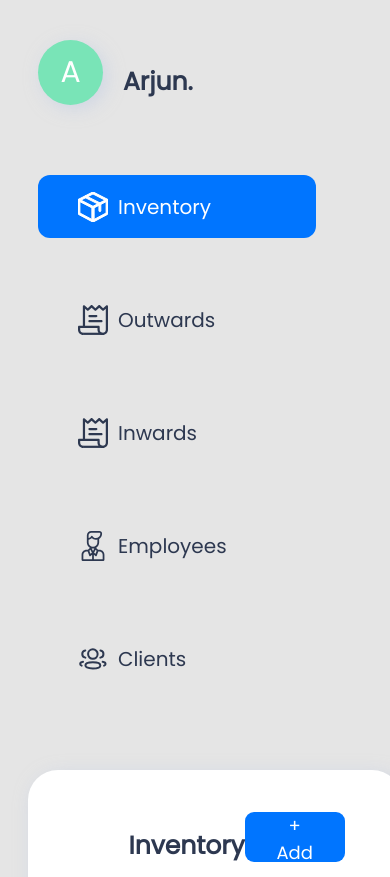
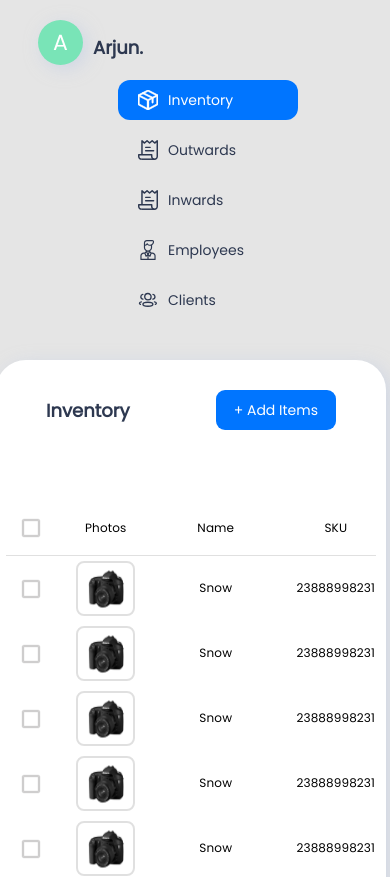
Before and after one commit to qridwan/smart-erp-app, a React (Create React App) app: page /dashboard in a window 390 px wide. Shown: the top 877 px of the page. Built offline with nearby package versions, Linux system fonts and the light colour scheme.

Commit message:
[styling] mobile view

```diff
--- a/src/App.css
+++ b/src/App.css
@@ -54,6 +54,12 @@ input::placeholder {
 .icons {
   margin-right: 10px;
 }
+@media only screen and (max-width: 800px){
+ .icons {
+   width: 20px;
+   height: 20px;
+ }
+}
 
 .side_nav:hover {
   background: #0075ff;
--- a/src/components/Dashboard/AddClient.jsx
+++ b/src/components/Dashboard/AddClient.jsx
@@ -9,7 +9,6 @@ import {
   Error,
   InputDiv,
   Label,
-  MainTitle,
   SubmitButton,
   TopBar,
 } from "../../styles/styles";
@@ -40,7 +39,7 @@ const AddClient = ({ setShow }) => {
       <AddItemContainer className="px-3">
         <form onSubmit={handleSubmit(onSubmit)}>
           <Row className="w-100 p-0 m-0">
-            <Col md={3} xs={6}>
+            <Col md={3} xs={12}>
               <InputDiv>
                 <Label>Agency Name</Label>
                 <ApplyFormInput
@@ -51,7 +50,7 @@ const AddClient = ({ setShow }) => {
                 {errors.agency && <Error>Agency name is required</Error>}
               </InputDiv>
             </Col>
-            <Col md={3} xs={6}>
+            <Col md={3} xs={12}>
               <InputDiv>
                 <Label>Phone Number</Label>
                 <ApplyFormInput
@@ -63,7 +62,7 @@ const AddClient = ({ setShow }) => {
                 {errors.number && <Error>Phone Number is required</Error>}
               </InputDiv>
             </Col>
-            <Col md={3} xs={6}>
+            <Col md={3} xs={12}>
               <InputDiv>
                 <Label>Email</Label>
                 <ApplyFormInput
@@ -76,7 +75,7 @@ const AddClient = ({ setShow }) => {
                 {errors.email && <Error>Email is required</Error>}
               </InputDiv>
             </Col>
-            <Col md={3} xs={6}>
+            <Col md={3} xs={12}>
               <InputDiv>
                 <Label>Customer Name</Label>
                 <ApplyFormInput
@@ -93,7 +92,7 @@ const AddClient = ({ setShow }) => {
             </Col>
           </Row>
           <Row className="w-100 p-0 m-0">
-            <Col md={6} xs={6}>
+            <Col md={6} xs={12}>
               <InputDiv>
                 <Label>Address</Label>
                 <ApplyFormInput
@@ -103,7 +102,7 @@ const AddClient = ({ setShow }) => {
                 />
               </InputDiv>
             </Col>
-            <Col md={3} xs={6}>
+            <Col md={3} xs={12}>
               <InputDiv>
                 <Label>City</Label>
                 <ApplyFormInput
@@ -113,7 +112,7 @@ const AddClient = ({ setShow }) => {
                 />
               </InputDiv>
             </Col>
-            <Col md={3} xs={6}>
+            <Col md={3} xs={12}>
               <InputDiv>
                 <Label>District</Label>
                 <ApplyFormInput
@@ -125,7 +124,7 @@ const AddClient = ({ setShow }) => {
             </Col>
           </Row>
           <Row className="w-100 p-0 m-0">
-            <Col md={3} xs={6}>
+            <Col md={3} xs={12}>
               <InputDiv>
                 <Label>State</Label>
                 <ApplyFormInput
@@ -136,7 +135,7 @@ const AddClient = ({ setShow }) => {
                 {errors.state && <Error>State is required</Error>}
               </InputDiv>
             </Col>
-            <Col md={3} xs={6}>
+            <Col md={3} xs={12}>
               <InputDiv>
                 <Label>Pincode</Label>
                 <ApplyFormInput
@@ -149,7 +148,7 @@ const AddClient = ({ setShow }) => {
                 {errors.pincode && <Error>Pincode is required</Error>}
               </InputDiv>
             </Col>
-            <Col md={6} xs={6}>
+            <Col md={6} xs={12}>
               <InputDiv>
                 <Label>Remarks</Label>
                 <ApplyFormInput
--- a/src/components/Dashboard/Clients.jsx
+++ b/src/components/Dashboard/Clients.jsx
@@ -123,7 +123,7 @@ const Clients = ({ date }) => {
               </Button>
             </div>
           </TopBar>
-          <TableContainer className="mt-5">
+          <TableContainer className="mt-lg-5">
             <Table className={classes.table} aria-label="simple table">
               <TableHead className={classes.thead}>
                 <TableRow>
--- a/src/components/Dashboard/Dashboard.jsx
+++ b/src/components/Dashboard/Dashboard.jsx
@@ -59,6 +59,7 @@ const Dashboard = () => {
                 <BoldText> {user} </BoldText>
               </Content>
             </Head>
+            <NavItems>
               {sidebarData.map((obj, i) => {
                 const handleOnCLick = () => {
                   setShow(obj.title.toLowerCase());
@@ -79,9 +80,10 @@ const Dashboard = () => {
                   </Section>
                 );
               })}
+            </NavItems>
           </Sidebar>
         </Col>
-        <Col md={9} sm={12} className="offset-1 p-0">
+        <Col md={9} sm={12} className="offset-md-1 p-0">
           <ContentSection>
             <DashboardContent>
               {show === "inventory" && <Inventory />}
@@ -103,6 +105,15 @@ const Sidebar = styled.div`
   padding-left: 50px;
 `;
 const Section = styled.div``;
+const NavItems = styled.div`
+  @media only screen and (max-width: 800px) {
+    display: flex;
+    flex-direction: column;
+    flex-wrap: wrap;
+    justify-content: center;
+    align-items: center;
+  }
+`;
 const Title = styled.p`
   display: inline-block;
   font-family: Poppins;
@@ -111,6 +122,10 @@ const Title = styled.p`
   line-height: 28px;
   color: #2d3850;
   margin-bottom: 0;
+  @media only screen and (max-width: 800px) {
+    font-size: 14px;
+    line-height: 18px;
+  }
 `;
 const SidebarContent = styled.div`
   width: 278px;
@@ -120,6 +135,12 @@ const SidebarContent = styled.div`
   align-items: center;
   margin-bottom: 50px;
   padding: 15px 40px;
+  @media only screen and (max-width: 800px) {
+    height: 40px;
+    width: 180px;
+    margin-bottom: 10px;
+    padding: 10px 20px;
+  }
 `;
 const ContentSection = styled.div`
   min-height: 100vh;
@@ -128,6 +149,10 @@ const ContentSection = styled.div`
 const Head = styled.div`
   margin-bottom: 70px;
   margin-top: 40px;
+  @media only screen and (max-width: 800px) {
+    margin-bottom: 15px;
+    margin-top: 20px;
+  }
 `;
 const Content = styled.div`
   display: flex;
--- a/src/components/Dashboard/Employees.jsx
+++ b/src/components/Dashboard/Employees.jsx
@@ -145,23 +145,23 @@ const Employees = ({ date }) => {
           <Button onClick={handlePopup}>+ Add Employees</Button>
         </div>
       </TopBar>
-      <div className="mb-5 mr-5 d-flex justify-content-between">
+      <TopBar className="py-0">
         <HiddenButtons
           className={selectedItems.length ? "visible" : "invisible"}
         >
           <EditButton> Edit </EditButton>
           <DeleteButton> Delete </DeleteButton>
         </HiddenButtons>
-        <SearchContainer style={{ maxWidth: "300px", margin: "0 40px 0 0" }}>
-          <section className="w-100 d-flex justify-content-between">
+        <EmployeeSearchContainer>
+          <section className="w-100 d-flex justify-content-between align-items-center">
             <SearchIcon />
             <SearchInput
               placeholder="Search by client..."
               type="text"
             ></SearchInput>
           </section>
-        </SearchContainer>
-      </div>
+        </EmployeeSearchContainer>
+      </TopBar>
       <Row className="w-100 p-0 m-0">
         <Col md={8} xs={12} className="pl-4">
           <TableContainer className="w-100 m-0">
@@ -191,7 +191,7 @@ const Employees = ({ date }) => {
             <ModalEmployee modalIsOpen={modalIsOpen} closeModal={closeModal} />
           </TableContainer>
         </Col>
-        <Col md={4} xs={12}>
+        <Col md={4} xs={12} className="justify-content-center">
           <RecentActivityContainer>
             <Heading>Recent Activity</Heading>
             <RecentEmployee>
@@ -236,6 +236,9 @@ const RecentActivityContainer = styled.div`
   box-sizing: border-box;
   border-radius: 19px;
   margin-right: 20px;
+  @media only screen and (max-width: 800px) {
+    margin: 0;
+  }
 `;
 const RecentEmployee = styled.div`
   padding: 15px 20px;
@@ -245,10 +248,16 @@ const Content = styled.div``;
 const HistoryText = styled.p`
   font-weight: 500;
   font-size: 18px;
-  line-height: 2px;
+  line-height: 22px;
   color: rgba(45, 56, 80, 0.91);
   padding: 0;
   margin: 10px 0 20px 0;
+  @media only screen and (max-width: 800px) {
+    font-size: 14px;
+    line-height: 18px;
+    padding: 0;
+    margin: 2px 0 0 0;
+  }
 `;
 const TimeCreated = styled.span`
   font-weight: 500;
@@ -257,8 +266,27 @@ const TimeCreated = styled.span`
   color: rgba(45, 56, 80, 0.43);
   padding-top: 20px;
   margin: 0;
+  @media only screen and (max-width: 800px) {
+    font-size: 12px;
+    line-height: 18px;
+    padding-top: 4px;
+  }
 `;
 
 const HiddenButtons = styled.div`
   margin: 0 40px;
+  @media only screen and (max-width: 800px) {
+    order: 2;
+    margin: 0;
+  }
 `;
+
+const EmployeeSearchContainer = styled(SearchContainer)`
+  max-width: 300px;
+  margin: 0 40px 0 0;
+  @media only screen and (max-width: 800px) {
+    max-width: 100%;
+    margin: 10px 10px 0 0;
+    order: 1;
+  }
+`;
--- a/src/components/Dashboard/Inwards.jsx
+++ b/src/components/Dashboard/Inwards.jsx
@@ -109,13 +109,11 @@ const Inwards = () => {
         )}
         {show === "search_order" ? (
           <Button outline onClick={() => setShow("receive_order")}>
-            {" "}
-            Receive Order{" "}
+             Receive Order
           </Button>
         ) : (
           <Button outline onClick={() => setShow("search_order")}>
-            {" "}
-            Search Orders{" "}
+           Search Orders
           </Button>
         )}
       </TopBar>
--- a/src/components/Dashboard/Outwards.jsx
+++ b/src/components/Dashboard/Outwards.jsx
@@ -114,7 +114,7 @@ const Outwards = ({ date }) => {
           </TitleContainer>
           <TopBar className="py-0">
             <SearchContainer>
-              <section className="w-100 d-flex justify-content-between">
+              <section className="w-100 d-flex justify-content-between align-items-center">
                 <SearchIcon />
                 <SearchInput
                   placeholder="Search by client..."
@@ -235,4 +235,7 @@ export default Outwards;
 
 const TitleContainer = styled.div`
   padding: 40px 100px 0 100px;
+  @media only screen and (max-width: 800px){
+    padding: 20px 50px 0 50px;
+  }
 `;
--- a/src/components/Dashboard/ReceiveOrder.jsx
+++ b/src/components/Dashboard/ReceiveOrder.jsx
@@ -17,6 +17,7 @@ import {
   MainTitle,
   Select,
   SubmitButton,
+  TableContainer,
   TableInput,
   TableSelect,
 } from "../../styles/styles";
@@ -78,7 +79,7 @@ const ReceiveOrder = () => {
       <form onSubmit={handleSubmit(onSubmit)}>
         <Container>
           <Row className="w-100 p-0 m-0">
-            <Col md={3} xs={6}>
+            <Col md={3} xs={12}>
               <InputDiv>
                 <Label>Order No.</Label>
                 <ApplyFormInput
@@ -89,7 +90,7 @@ const ReceiveOrder = () => {
                 {errors.order_no && <Error>Order number is required</Error>}
               </InputDiv>
             </Col>
-            <Col md={3} xs={6}>
+            <Col md={3} xs={12}>
               <InputDiv>
                 <Label>Date Received</Label>
                 <ApplyFormInput
@@ -104,7 +105,7 @@ const ReceiveOrder = () => {
                 )}
               </InputDiv>
             </Col>
-            <Col md={3} xs={6}>
+            <Col md={3} xs={12}>
               <InputDiv>
                 <Label>Agency Name</Label>
                 <ApplyFormInput
@@ -117,7 +118,7 @@ const ReceiveOrder = () => {
                 {errors.agency && <Error>Email is required</Error>}
               </InputDiv>
             </Col>
-            <Col md={3} xs={6}>
+            <Col md={3} xs={12}>
               <InputDiv>
                 <Label>Generated by</Label>
                 <ApplyFormInput
@@ -133,6 +134,7 @@ const ReceiveOrder = () => {
           </Row>
           <section>
             <MainTitle>Add Items</MainTitle>
+            <TableContainer>
               <Table className={classes.table} aria-label="simple table">
                 <TableHead>
                   <TableRow>
@@ -197,14 +199,18 @@ const ReceiveOrder = () => {
                           <TableInput
                             type="number"
                             defaultValue=""
-                          {...register(`good_condition${i}`, { required: true })}
+                            {...register(`good_condition${i}`, {
+                              required: true,
+                            })}
                           ></TableInput>
                         </TableCell>
                         <TableCell align="center">
                           <TableInput
                             type="number"
                             defaultValue=""
-                          {...register(`bad_condition${i}`, { required: true })}
+                            {...register(`bad_condition${i}`, {
+                              required: true,
+                            })}
                           ></TableInput>
                         </TableCell>
                         <TableCell align="center">
@@ -227,6 +233,7 @@ const ReceiveOrder = () => {
                   })}
                 </TableBody>
               </Table>
+            </TableContainer>
           </section>
           <div className="text-center mt-lg-5">
             <Button outline onClick={handleAddItem}>
@@ -236,7 +243,7 @@ const ReceiveOrder = () => {
 
           <MainTitle>Delivery Details</MainTitle>
           <Row className="w-100 p-0 m-0">
-            <Col md={3} xs={6}>
+            <Col md={3} xs={12}>
               <InputDiv>
                 <Label>Mode of Transport</Label>
                 <Select {...register("Transport")}>
@@ -247,7 +254,7 @@ const ReceiveOrder = () => {
                 </Select>
               </InputDiv>
             </Col>
-            <Col md={3} xs={6}>
+            <Col md={3} xs={12}>
               <InputDiv>
                 <Label>Courier/Flight No.</Label>
                 <ApplyFormInput
@@ -260,7 +267,7 @@ const ReceiveOrder = () => {
                 {errors.courier_no && <Error>This field is required</Error>}
               </InputDiv>
             </Col>
-            <Col md={3} xs={6}>
+            <Col md={3} xs={12}>
               <InputDiv>
                 <Label>Received Location</Label>
                 <ApplyFormInput
@@ -275,7 +282,7 @@ const ReceiveOrder = () => {
                 )}
               </InputDiv>
             </Col>
-            <Col md={3} xs={6}>
+            <Col md={3} xs={12}>
               <InputDiv>
                 <Label>Received by</Label>
                 <ApplyFormInput
@@ -291,7 +298,7 @@ const ReceiveOrder = () => {
               </InputDiv>
             </Col>
 
-            <Col md={9} xs={6}>
+            <Col md={9} xs={12}>
               <InputDiv>
                 <Label>Remarks</Label>
                 <ApplyFormInput
@@ -301,7 +308,7 @@ const ReceiveOrder = () => {
                 />
               </InputDiv>
             </Col>
-            <Col md={3} xs={6}>
+            <Col md={3} xs={12}>
               <InputDiv>
                 <Label>Audit Status</Label>
                 <Select {...register("audit_status")}>
@@ -327,4 +334,7 @@ const ReceiveOrder = () => {
 export default ReceiveOrder;
 const Container = styled.div`
   padding: 0 50px;
+  @media only screen and (max-width: 800px) {
+    padding: 0 25px;
+  }
 `;
--- a/src/components/Login.jsx
+++ b/src/components/Login.jsx
@@ -12,14 +12,14 @@ const Login = () => {
   const onSubmit = (data) => console.log(data);
   return (
     <Container>
-      <Row className="w-100">
-        <Col md={6} sm={12} className="">
+      <Row className="w-100 m-0">
+        <Col md={6} sm={12} className="p-0">
           <Image src={LoginImage} alt="Login Image" />
         </Col>
         <Col
           md={6}
           sm={12}
-          className="d-flex justify-content-center align-items-center"
+          className="py-3 d-flex justify-content-center align-items-center"
         >
           <LoginContainer>
             <GreetingText>Welcome Back</GreetingText>
@@ -77,7 +77,6 @@ const Login = () => {
 export default Login;
 
 export const Container = styled.div`
-  width: 100%;
   min-height: 100vh;
   background: #e5e5e5;
 `;
--- a/src/styles/styles.js
+++ b/src/styles/styles.js
@@ -17,6 +17,11 @@ export const Heading = styled.p`
   line-height: 25px;
   color: rgba(45, 56, 80, 0.91);
   padding: 15px 20px;
+  @media only screen and (max-width: 800px) {
+    padding: 15px 0 0 20px;
+    font-size: 18px;
+    line-height: 20px;
+  }
 `;
 export const Avatar = styled.span`
   height: 65px;
@@ -28,12 +33,18 @@ export const Avatar = styled.span`
   justify-content: center;
   align-items: center;
   font-family: Poppins;
-  font-style: normal;
   font-weight: 500;
   font-size: 30px;
   line-height: 45px;
   color: #ffffff;
   margin-right: 20px;
+  @media only screen and (max-width: 800px) {
+    height: 45px;
+    width: 45px;
+    font-size: 22px;
+    line-height: 32px;
+    margin-right: 10px;
+  }
 `;
 
 export const BoldText = styled.p`
@@ -44,6 +55,11 @@ export const BoldText = styled.p`
   line-height: 35px;
   color: #2d3850;
   margin: 0;
+  @media only screen and (max-width: 800px) {
+    padding-top: 10px;
+    font-size: 18px;
+    line-height: 25px;
+  }
 `;
 
 export const ImageInputArea = styled.div`
@@ -58,9 +74,9 @@ export const ImageInputArea = styled.div`
 `;
 export const ImageInput = styled.img``;
 export const Button = styled.button`
-  height: 50px;
+  height: 65px;
   border-radius: 9px;
-  padding: 0 25px;
+  padding: 15px 25px;
   font-family: Poppins;
   font-style: normal;
   font-weight: 500;
@@ -79,15 +95,26 @@ export const Button = styled.button`
           border: none;
           color: #ffffff;
         `}
+  @media only screen and (max-width:800px) {
+    margin-top: 10px;
+    font-size: 14px;
+    line-height: 20px;
+    padding: 10px 18px;
+    height: 40px;
+  }
 `;
 
 export const DashboardContent = styled.div`
+  width: 100%;
   background: white;
   border-radius: 30px;
   min-height: 95vh;
   margin: 30px 8px 20px 8px;
   box-shadow: 4px 4px 17px rgba(189, 202, 228, 0.55);
   padding-bottom: 30px;
+  @media only screen and (max-width: 768px) {
+    min-height: auto;
+  }
 `;
 
 export const TableImage = styled.div`
@@ -110,9 +137,9 @@ export const Label = styled.label`
   color: #6c6c6c;
   padding-bottom: 8px;
   @media only screen and (max-width: 768px) {
-    font-size: 14px;
+    font-size: 12px;
     margin-top: 15px;
-    margin-bottom: 6px;
+    margin-bottom: 0;
   }
 `;
 
@@ -194,8 +221,9 @@ export const SubmitButton = styled.input`
     margin-top: 30px;
     font-size: 18px;
     line-height: 25px;
-    width: 250px;
-    height: 76px;
+    width: 200px;
+    height: 56px;
+    margin-bottom: 10px;
   }
 `;
 
@@ -215,6 +243,10 @@ export const ApplyFormInput = styled.input`
   :focus {
     outline: none;
   }
+  @media only screen and (max-width: 800px) {
+    padding: 0 8px;
+    height: 40px;
+  }
 `;
 
 export const TopBar = styled.div`
@@ -222,6 +254,10 @@ export const TopBar = styled.div`
   justify-content: space-between;
   align-items: center;
   padding: 40px 100px 0 100px;
+  flex-wrap: wrap;
+  @media only screen and (max-width: 800px) {
+    padding: 20px 50px 0 50px;
+  }
 `;
 
 export const SubText = styled.p`
@@ -229,6 +265,10 @@ export const SubText = styled.p`
   font-size: 22px;
   line-height: 33px;
   color: rgba(45, 56, 80, 0.5);
+  @media only screen and (max-width: 800px) {
+    font-size: 16px;
+    line-height: 20px;
+  }
 `;
 
 export const SearchContainer = styled.div`
@@ -242,6 +282,7 @@ export const SearchContainer = styled.div`
   justify-content: start;
   @media only screen and (max-width: 768px) {
     width: 250px;
+    height: 44px;
   }
 `;
 
@@ -256,6 +297,10 @@ export const TableContainer = styled.div`
   width: 95%;
   min-height: 600px;
   margin: 0 auto;
+  overflow-x: scroll;
+  @media only screen and (max-width: 800px) {
+    min-height: auto;
+  }
 `;
 
 export const AddItemContainer = styled.div`
@@ -266,6 +311,12 @@ export const AddItemContainer = styled.div`
   margin: 0 auto;
   padding-top: 50px;
   margin-bottom: 50px;
+  @media only screen and (max-width: 800px) {
+    width: 100%;
+    min-height: auto;
+    padding-top: 20px;
+    margin-bottom: 20px;
+  }
 `;
 
 export const SearchInput = styled.input`
@@ -337,9 +388,11 @@ export const TableSelect = styled.select`
   }
 `;
 
-
 export const ButtonContainer = styled.div`
   margin: 0 100px;
+  @media only screen and (max-width: 800px) {
+    margin: 10px 50px;
+  }
 `;
 export const EditButton = styled(Button)`
   background: #eff3fb;
@@ -349,6 +402,10 @@ export const EditButton = styled(Button)`
   font-size: 15px;
   line-height: 22px;
   color: rgba(45, 56, 80, 0.91);
+  @media only screen and (max-width: 800px) {
+    font-size: 12px;
+    line-height: 16px;
+  }
 `;
 export const DeleteButton = styled(Button)`
   background: #ff0000;
@@ -358,4 +415,8 @@ export const DeleteButton = styled(Button)`
   font-size: 15px;
   line-height: 22px;
   margin-left: 25px;
+  @media only screen and (max-width: 800px) {
+    font-size: 12px;
+    line-height: 16px;
+  }
 `;
```
Lines whose indentation alone changed are shown as unchanged.
